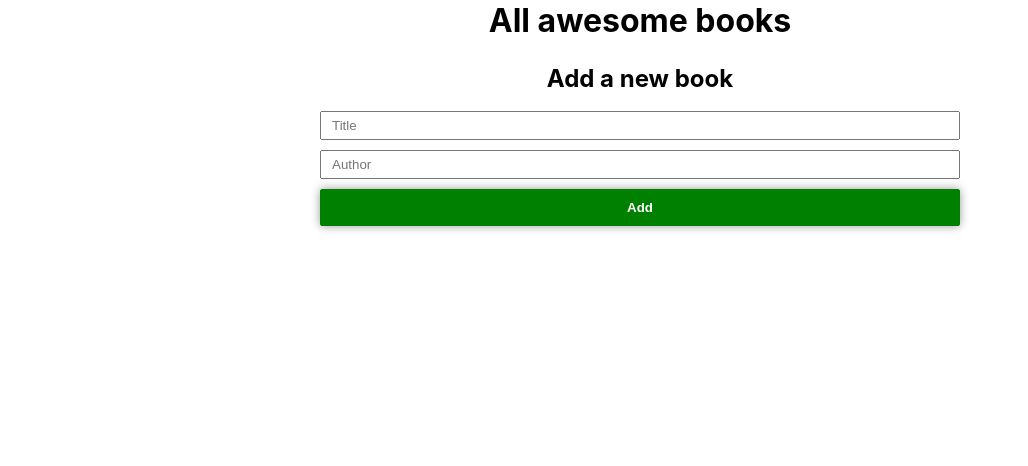
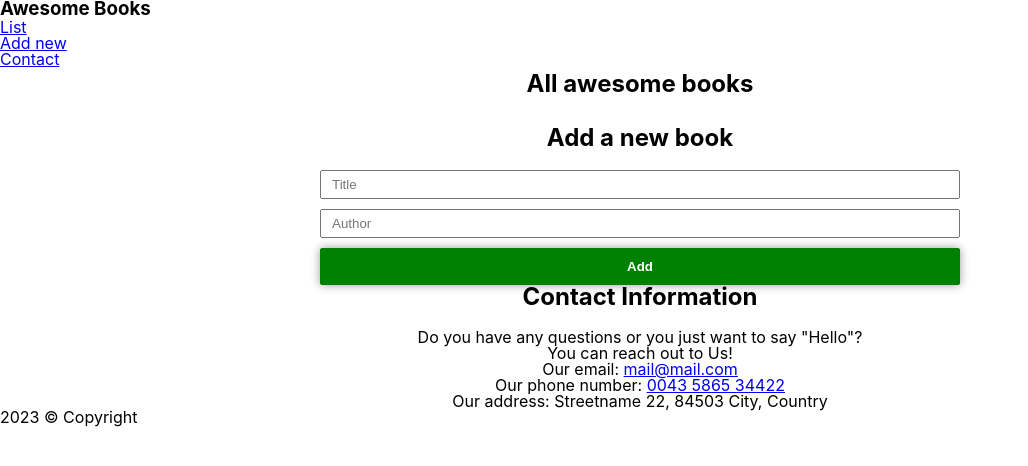
Before and after one commit to Gh-Reza/AwsomeBooks, a website with bundled scripts: page index.html in a window 1280 px wide. Shown: the whole page, without its empty margins (0-1028 px from the left). Built offline with nearby package versions, Linux system fonts and the light colour scheme.

Commit message:
Add header, footer, and create sections according to the design

```diff
--- a/index.html
+++ b/index.html
@@ -8,14 +8,33 @@
     <title>Awesome books</title>
   </head>
   <body>
-    <div class="container">
-      <h1>All awesome books</h1>
+    <header>
+      <h3>Awesome Books</h3>
 
-      <main>
-        <ul class="library">
+      <nav>
+        <ul>
+          <li>
+            <a href="#">List</a>
+          </li>
 
+          <li>
+            <a href="#">Add new</a>
+          </li>
+
+          <li>
+            <a href="#">Contact</a>
+          </li>
         </ul>
+      </nav>
+    </header>
 
+    <main class="container">
+      <section class="book-list">
+        <h1>All awesome books</h1>
+        <ul class="library"></ul>
+      </section>
+
+      <section class="add-book">
         <h2>Add a new book</h2>
 
         <form class="form">
@@ -25,8 +44,45 @@
 
           <button type="submit" class="addButton">Add</button>
         </form>
-      </main>
-  </div>
+      </section>
+
+      <section class="contact">
+        <h2>
+          Contact Information
+        </h2>
+
+        <p class="contact-info">
+          Do you have any questions or you just want to say "Hello"?<br>
+          You can reach out to Us!
+        </p>
+
+        <ul class="contact-details">
+          <li>
+            Our email:
+            <a href="mailto:mail@mail.com">
+              mail@mail.com
+            </a>
+          </li>
+
+          <li>
+            Our phone number:
+            <a href="tel:0043 5865 34422">
+              0043 5865 34422
+            </a>
+          </li>
+
+          <li>
+            Our address: Streetname 22, 84503 City, Country
+          </li>
+        </ul>
+      </section>
+    </main>
+
+    <footer>
+      <p>
+        2023 &copy Copyright
+      </p>
+    </footer>
     <script type="module" src="script.js" defer></script>
   </body>
 </html>
```
